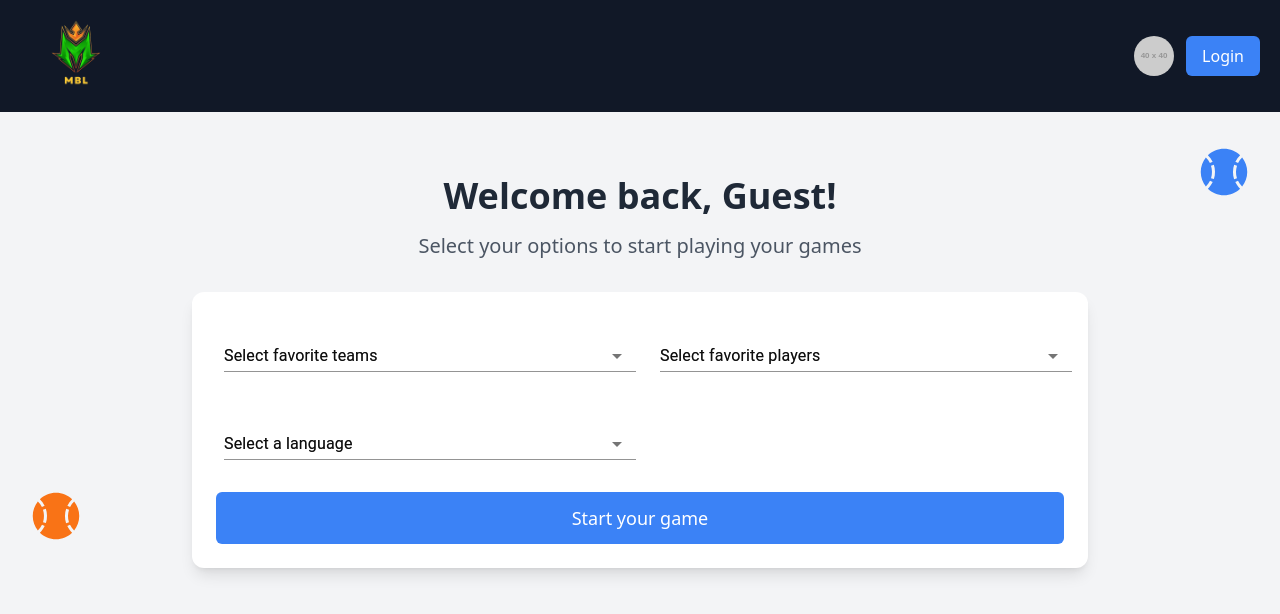
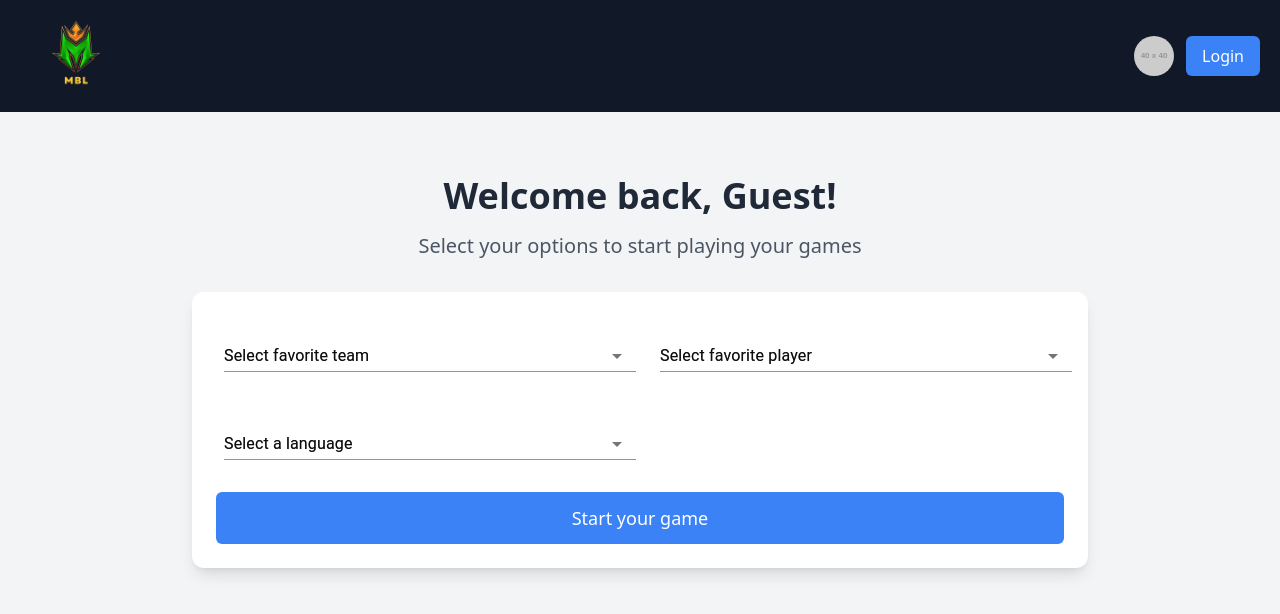
Before and after one commit to DanXtech/MBL-UI, a React (Vite) app: page /playsection in a window 1280 px wide. Shown: the top 614 px of the page. Built offline with nearby package versions, Linux system fonts and the light colour scheme; a web font is replaced by a local one.

Commit message:
"api integration"

```diff
--- a/src/Pages/Gamingselection.jsx
+++ b/src/Pages/Gamingselection.jsx
@@ -2,30 +2,54 @@ import React, { useEffect, useState } from "react";
 import { useAuth } from "../context/authContext";
 import { Link, useNavigate } from "react-router-dom";
 import Logo from "../assets/logo1.png";
+import DefaultImage from "../assets/image.png";
 import Box from "@mui/material/Box";
 import InputLabel from "@mui/material/InputLabel";
 import FormControl from "@mui/material/FormControl";
 import NativeSelect from "@mui/material/NativeSelect";
 import Modal from "@mui/material/Modal";
 import Button from "@mui/material/Button";
-import { FaBaseballBall } from "react-icons/fa";
 
 const GameSection = () => {
-    const { user } = useAuth();
+    const { user, logout } = useAuth();
     const navigate = useNavigate();
     const [colorIndex, setColorIndex] = useState(0);
     const [team, setTeam] = useState("");
     const [player, setPlayer] = useState("");
+    const [playerId, setPlayerId] = useState(null);
     const [language, setLanguage] = useState("");
     const [openModal, setOpenModal] = useState(false);
+    const [teamsList, setTeamsList] = useState([]);
+    const [playersList, setPlayersList] = useState([]);
+    const [loadingPlayers, setLoadingPlayers] = useState(false);
+    const [imageSrc, setImageSrc] = useState(DefaultImage);
+    const [error, setError] = useState("");
 
     const colors = ["#22c55e", "#3b82f6", "#eab308", "#ef4444", "#a855f7", "#f97316"];
+
+    // Fetch players when a team is selected
+    const fetchPlayers = async (teamId) => {
+        if (!teamId) return;
+
+        setLoadingPlayers(true);
+        try {
+            const response = await fetch(`http://127.0.0.1:8001/team_players/${teamId}`);
+            if (!response.ok) throw new Error(`HTTP error! Status: ${response.status}`);
+
+            const data = await response.json();
+            setPlayersList(data.players || []);
+        } catch (err) {
+            setError("Failed to load players. Please try again.");
+            console.error("Error fetching players:", err);
+        } finally {
+            setLoadingPlayers(false);
+        }
+    };
 
     useEffect(() => {
         const interval = setInterval(() => {
             setColorIndex((prev) => (prev + 1) % colors.length);
-        }, 1000); // Change color every second
-
+        }, 1000);
         return () => clearInterval(interval);
     }, [colors.length]);
 
@@ -38,12 +62,44 @@ const GameSection = () => {
         }
     };
 
-    const handleStartGame = () => {
-        setOpenModal(true); // Open the modal
+    const handleStartGame = async () => {
+        if (!playerId) {
+            alert("Please select a player before starting the game.");
+            return;
+        }
+
+        try {
+            const response = await fetch(`http://127.0.0.1:8001/player_id/${playerId}`);
+            if (!response.ok) throw new Error("Failed to fetch player image.");
+            const data = await response.json();
+
+            if (data.image_url) {
+                setImageSrc(data.image_url);
+            } else {
+                setImageSrc(DefaultImage);
+            }
+        } catch (err) {
+            console.error("Error fetching player image:", err);
+            setImageSrc(DefaultImage);
+        }
+
+        setOpenModal(true);
     };
 
     const handleCloseModal = () => {
-        setOpenModal(false); // Close the modal
+        setOpenModal(false);
+    };
+
+    const handleTeamChange = (e) => {
+        const teamId = parseInt(e.target.value, 10);
+        setTeam(teamId);
+        fetchPlayers(teamId);
+    };
+
+    const handlePlayerChange = (e) => {
+        const selectedPlayerId = e.target.value;
+        setPlayer(selectedPlayerId);
+        setPlayerId(selectedPlayerId);
     };
 
     return (
@@ -92,26 +148,14 @@ const GameSection = () => {
                         {/* Favorite Teams */}
                         <Box sx={{ m: 1, width: "100%" }}>
                             <FormControl fullWidth>
-                                <InputLabel variant="standard" htmlFor="team-native">
-                                    Select favorite teams
-                                </InputLabel>
-                                <NativeSelect
-                                    value={team}
-                                    onChange={(e) => setTeam(e.target.value)}
-                                    inputProps={{
-                                        name: "team",
-                                        id: "team-native",
-                                        "aria-label": "Select favorite teams",
-                                    }}
-                                >
-                                    <option value="" disabled>
-                                        Select favorite teams
-                                    </option>
-                                    <option value="Kevin De Bruyne">Kevin De Bruyne</option>
-                                    <option value="Rodri">Rodri</option>
-                                    <option value="Erling Haaland">Erling Haaland</option>
-                                    <option value="Mohamed Salah">Mohamed Salah</option>
-                                    <option value="Aaron Judge">Aaron Judge</option>
+                                <InputLabel variant="standard">Select favorite team</InputLabel>
+                                <NativeSelect value={team} onChange={handleTeamChange}>
+                                    <option value="" disabled>Select favorite team</option>
+                                    <option value="119">Kevin De Bruyne</option>
+                                    <option value="118">Rodri</option>
+                                    <option value="120">Erling Haaland</option>
+                                    <option value="102">Mohamed Salah</option>
+                                    <option value="100">Aaron Judge</option>
                                 </NativeSelect>
                             </FormControl>
                         </Box>
@@ -119,26 +163,18 @@ const GameSection = () => {
                         {/* Favorite Players */}
                         <Box sx={{ m: 1, width: "100%" }}>
                             <FormControl fullWidth>
-                                <InputLabel variant="standard" htmlFor="player-native">
-                                    Select favorite players
-                                </InputLabel>
-                                <NativeSelect
-                                    value={player}
-                                    onChange={(e) => setPlayer(e.target.value)}
-                                    inputProps={{
-                                        name: "player",
-                                        id: "player-native",
-                                        "aria-label": "Select favorite players",
-                                    }}
-                                >
-                                    <option value="" disabled>
-                                        Select favorite players
-                                    </option>
-                                    <option value="Player 1">Player 1</option>
-                                    <option value="Player 2">Player 2</option>
-                                    <option value="Player 3">Player 3</option>
-                                    <option value="Player 4">Player 4</option>
-                                    <option value="Player 5">Player 5</option>
+                                <InputLabel variant="standard">Select favorite player</InputLabel>
+                                <NativeSelect value={player} onChange={handlePlayerChange}>
+                                    <option value="" disabled>Select favorite player</option>
+                                    {loadingPlayers ? (
+                                        <option>Loading players...</option>
+                                    ) : playersList.length > 0 ? (
+                                        playersList.map((p) => (
+                                            <option key={p.id} value={p.id}>{p.fullName}</option>
+                                        ))
+                                    ) : (
+                                        <option>No players available</option>
+                                    )}
                                 </NativeSelect>
                             </FormControl>
                         </Box>
@@ -146,96 +182,31 @@ const GameSection = () => {
                         {/* Language */}
                         <Box sx={{ m: 1, width: "100%" }}>
                             <FormControl fullWidth>
-                                <InputLabel variant="standard" htmlFor="language-native">
-                                    Select a language
-                                </InputLabel>
-                                <NativeSelect
-                                    value={language}
-                                    onChange={(e) => setLanguage(e.target.value)}
-                                    inputProps={{
-                                        name: "language",
-                                        id: "language-native",
-                                        "aria-label": "Select a Language",
-                                    }}
-                                >
-                                    <option value="" disabled>
-                                        Select a language
-                                    </option>
+                                <InputLabel variant="standard">Select a language</InputLabel>
+                                <NativeSelect value={language} onChange={(e) => setLanguage(e.target.value)}>
+                                    <option value="" disabled>Select a language</option>
                                     <option value="English">English</option>
-                                    <option value="Spanish">Spanish</option>
-                                    <option value="Japanese">Japanese</option>
                                 </NativeSelect>
                             </FormControl>
                         </Box>
                     </div>
 
-                    <button
-                        onClick={handleStartGame}
-                        className="w-full mt-6 bg-blue-500 hover:bg-blue-600 text-white py-3 rounded-md text-lg font-medium transition duration-300"
-                    >
+                    <button onClick={handleStartGame} className="w-full mt-6 bg-blue-500 hover:bg-blue-600 text-white py-3 rounded-md text-lg font-medium transition duration-300">
                         Start your game
                     </button>
                 </div>
 
                 {/* Modal */}
-
-                <Modal
-                    open={openModal}
-                    onClose={handleCloseModal}
-                    aria-labelledby="modal-title"
-                    aria-describedby="modal-description"
-                >
-                    <Box
-                        sx={{
-                            position: "absolute",
-                            top: "50%",
-                            left: "50%",
-                            transform: "translate(-50%, -50%)",
-                            width: 400,
-                            bgcolor: "background.paper",
-                            border: "2px solid #000",
-                            boxShadow: 24,
-                            p: 4,
-                        }}
-                    >
-                        <h2 id="modal-title" className="text-xl font-semibold mb-4">
-                            User Information
-                        </h2>
-                        <p className="text-gray-700 mb-2">
-                            <strong>Name:</strong> {user?.displayName || "Guest"}
-                        </p>
-                        <p className="text-gray-700 mb-2">
-                            <strong>Email:</strong> {user?.email || "Not Available"}
-                        </p>
-                        <p className="text-gray-700 mb-2">
-                            <strong>Favorite Team:</strong> {team || "Not Selected"}
-                        </p>
-                        <p className="text-gray-700 mb-2">
-                            <strong>Favorite Player:</strong> {player || "Not Selected"}
-                        </p>
-                        <p className="text-gray-700">
-                            <strong>Language:</strong> {language || "Not Selected"}
-                        </p>
-                        <Button
-                            onClick={handleCloseModal}
-                            className="mt-4"
-                            variant="contained"
-                            color="primary"
-                        >
-                            Close
-                        </Button>
+                <Modal open={openModal} onClose={handleCloseModal}>
+                    <Box sx={{ position: "absolute", top: "50%", left: "50%", transform: "translate(-50%, -50%)", width: 400, bgcolor: "background.paper", p: 4 }}>
+                        <h2>User Information</h2>
+                        <p><strong>Team:</strong> {team || "Not Selected"}</p>
+                        <p><strong>Player:</strong> {player || "Not Selected"}</p>
+                        <p><strong>Language:</strong> {language || "Not Selected"}</p>
+                        <img src={imageSrc} alt="Player" className="w-full mt-4 rounded-lg" />
+                        <Button onClick={handleCloseModal} variant="contained">Close</Button>
                     </Box>
                 </Modal>
-
-
-
-                {/* Animated Icons */}
-                <div className="absolute bottom-20 left-8 text-5xl hidden lg:block">
-                    <FaBaseballBall style={{ color: colors[colorIndex] }} className="animate-bounce" />
-                </div>
-                <div className="absolute top-12 right-8 text-5xl hidden lg:block">
-                    <FaBaseballBall style={{ color: colors[(colorIndex + 2) % colors.length] }} className="animate-bounce" />
-                </div>
             </main>
         </div>
     );
```
Also changed, not shown: src/assets/image.png (added).
